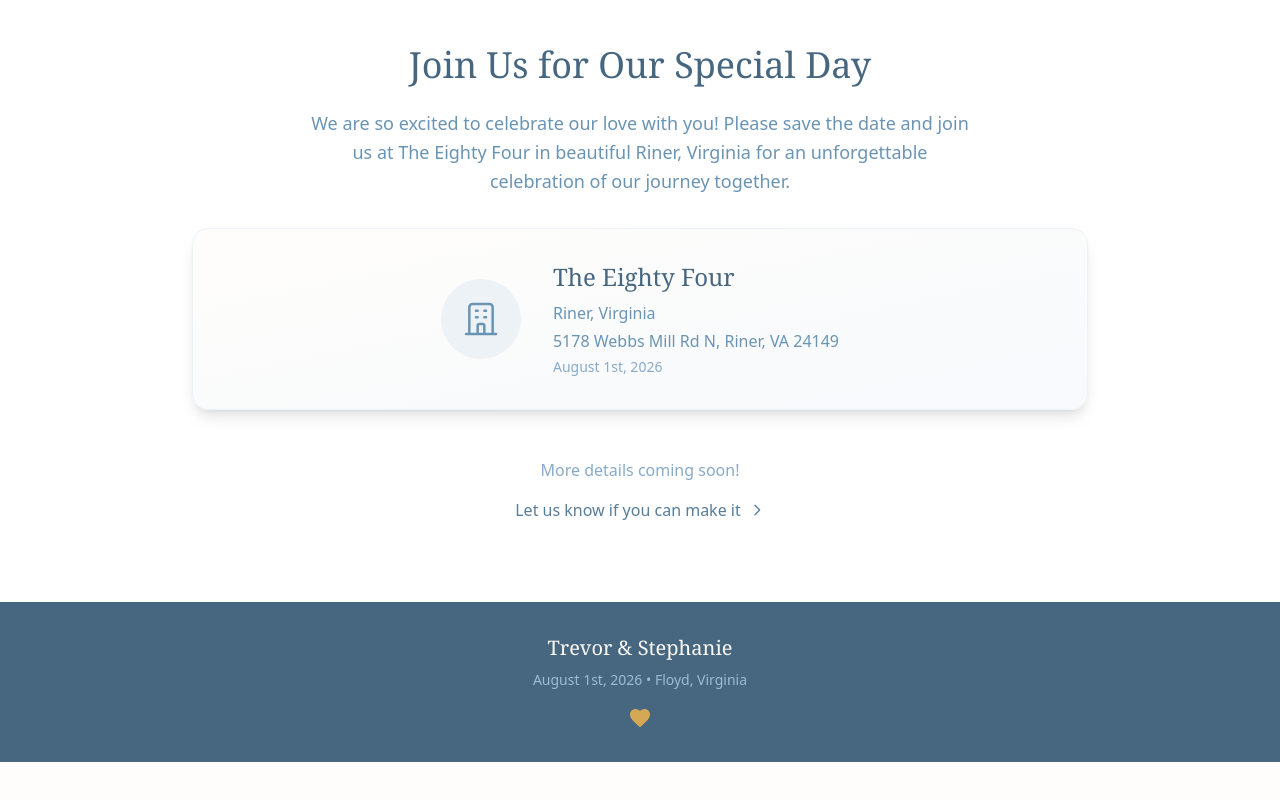
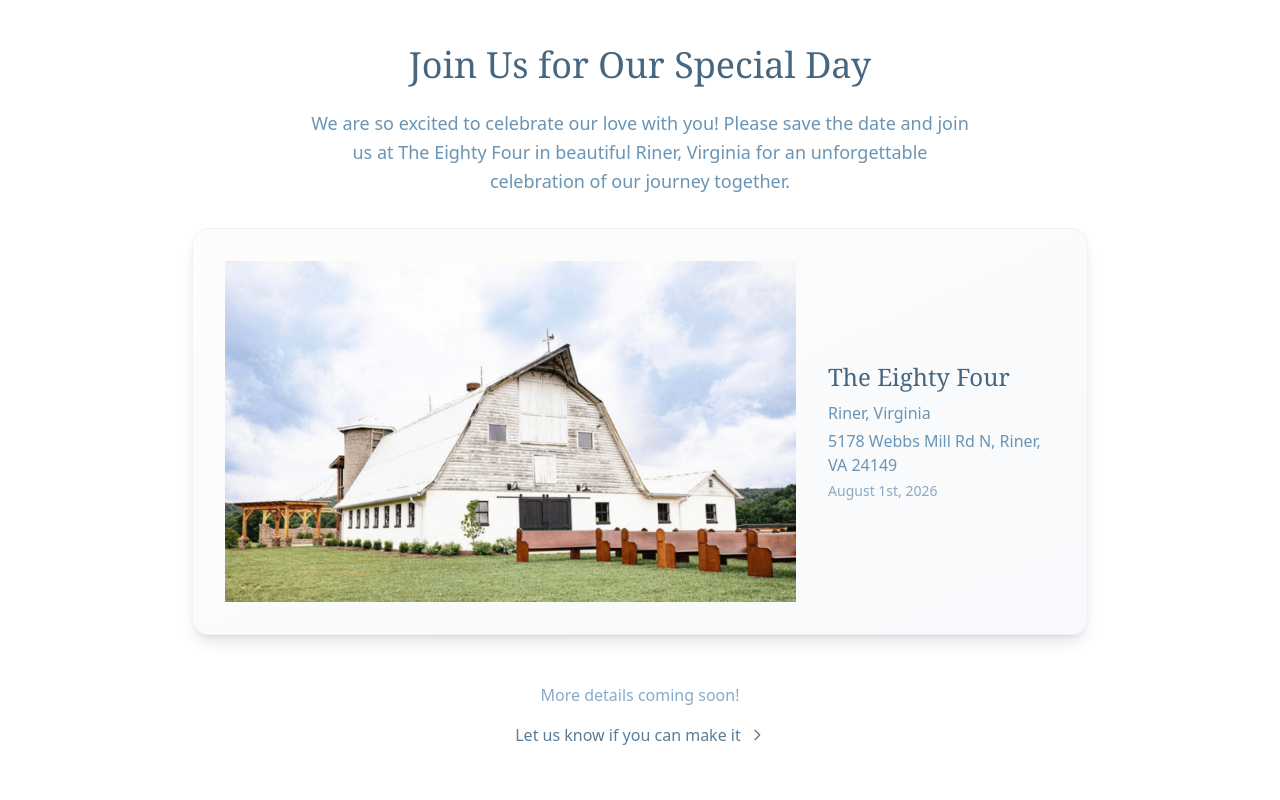
Before and after one commit to beast447/WeddingApp, a React (Vite) app: page / in a window 1280 px wide. Shown: the part 1517-2317 px from the top of the page. Before the commit the page ends 2279 px from the top, so only its background shows below. Built offline with nearby package versions, Linux system fonts and the light colour scheme.

Commit message:
removed svg icon from venue card and added image of the actual venue

```diff
--- a/src/pages/Home.tsx
+++ b/src/pages/Home.tsx
@@ -1,6 +1,7 @@
 import { Link } from 'react-router-dom'
 import CountdownTimer from '../components/CountdownTimer'
 import PhotoGallery from '../components/PhotoGallery'
+import eightyFour from '../assets/eighty-four.png'
 
 export default function Home() {
   return (
@@ -92,10 +93,8 @@ export default function Home() {
           <div className="bg-gradient-to-br from-cream-50 to-sage-50 rounded-2xl p-8 shadow-lg border border-sage-100">
             <div className="flex flex-col md:flex-row items-center justify-center gap-8">
               {/* Venue Icon */}
-              <div className="w-20 h-20 bg-sage-100 rounded-full flex items-center justify-center">
-                <svg className="w-10 h-10 text-sage-600" fill="none" stroke="currentColor" viewBox="0 0 24 24">
-                  <path strokeLinecap="round" strokeLinejoin="round" strokeWidth={1.5} d="M19 21V5a2 2 0 00-2-2H7a2 2 0 00-2 2v16m14 0h2m-2 0h-5m-9 0H3m2 0h5M9 7h1m-1 4h1m4-4h1m-1 4h1m-5 10v-5a1 1 0 011-1h2a1 1 0 011 1v5m-4 0h4" />
-                </svg>
+              <div className="bg-sage-100 flex items-center justify-center">
+                <img src={eightyFour} alt="A picture of the Eighty Four"/>
               </div>
 
               {/* Venue Details */}
```
